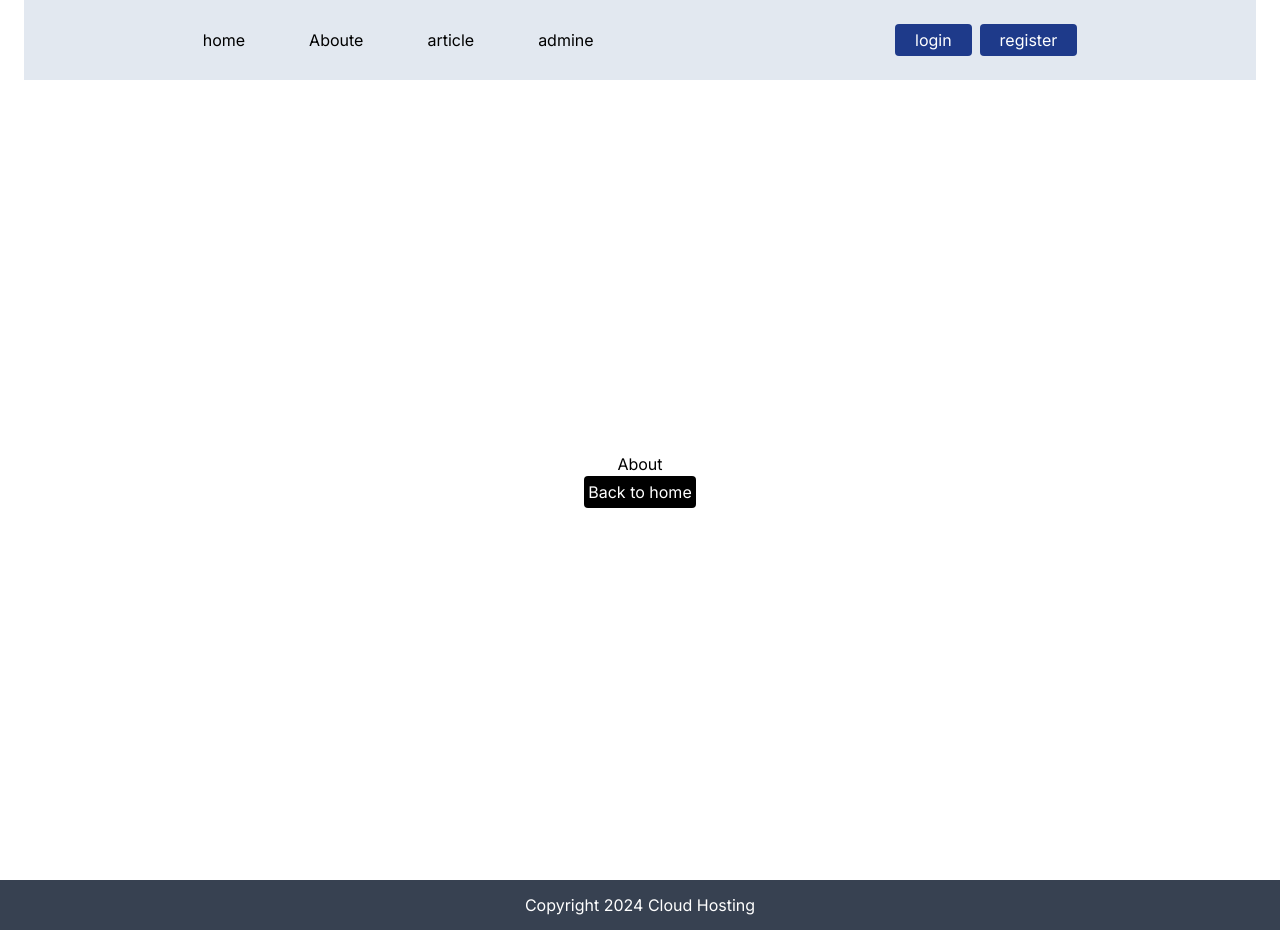
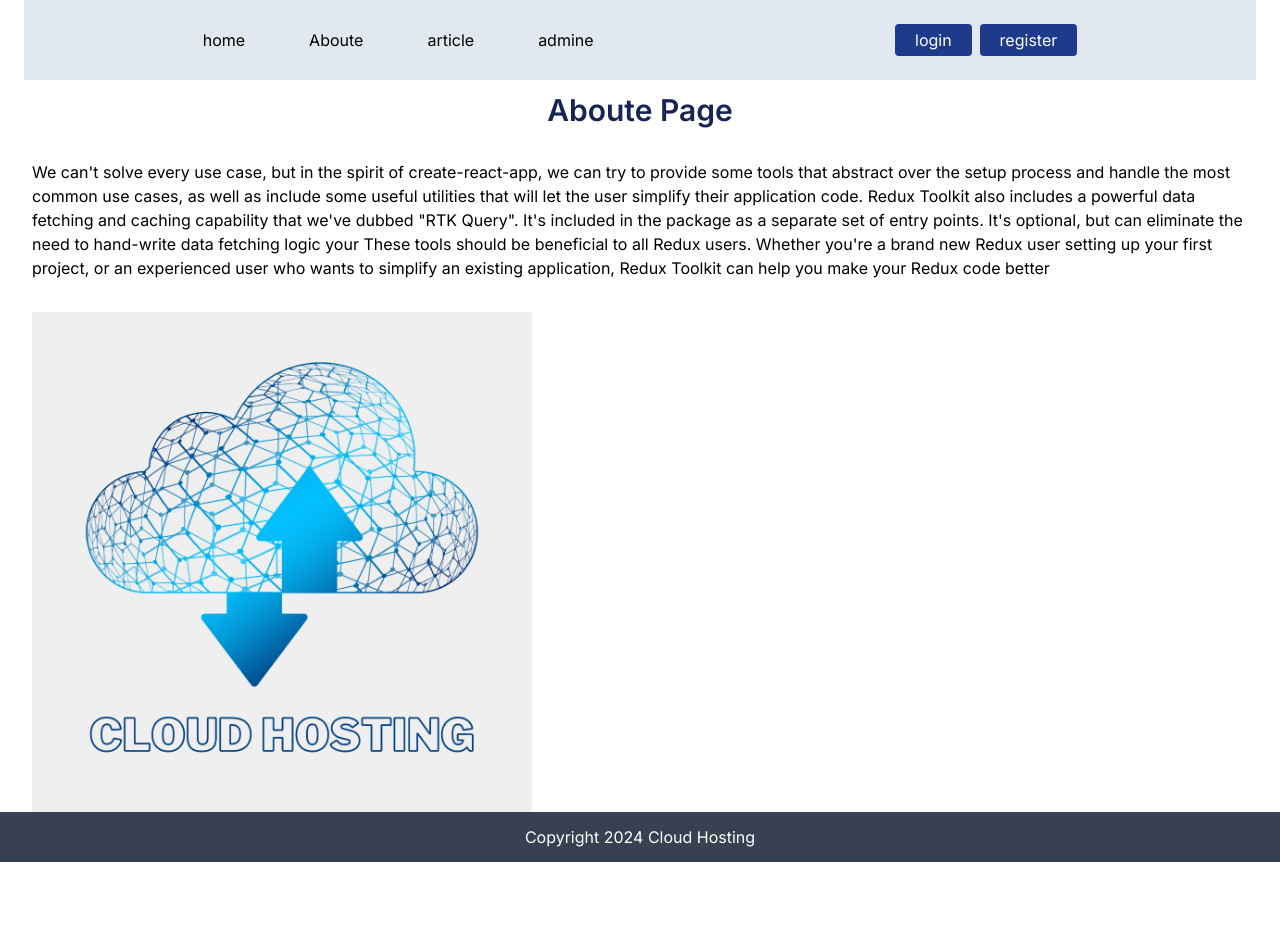
Before and after one commit to Malek133/NextJS-project-2, a Next.js app: page /about in a window 1280 px wide. After the commit the page ends 862 px from the top, so only its background shows below. Built offline with nearby package versions, Linux system fonts and the light colour scheme.

Commit message:
Image Component

```diff
--- a/src/app/about/page.tsx
+++ b/src/app/about/page.tsx
@@ -1,14 +1,38 @@
-import Link from 'next/link'
-import React from 'react'
 
+import Image from 'next/image'
+import CloudImage from '../../../public/cloud-hosting.png'
 const AboutPage = () => {
   return (
-    <div className='flex flex-col items-center justify-center h-screen'>
-      About
-      <button className='bg-black text-white rounded p-1'>
-      <Link href={'/'}>Back to home</Link>
-      </button>
-    </div>
+   <section className='fix-height m-auto container'>
+    <h1
+  className='text-center my-3 text-3xl font-semibold text-blue-950 '>
+      Aboute Page</h1>
+      <p className="py-4 my-4">
+      We can't solve every use case, but in the spirit
+      of create-react-app, we can try to provide some
+      tools that abstract over the setup process and
+      handle the most common use cases, as well as
+      include some useful utilities that will let
+      the user simplify their application code.
+    Redux Toolkit also includes a powerful data fetching
+    and caching capability that we've dubbed "RTK Query".
+    It's included in the package as a separate set of entry
+     points. It's optional, but can eliminate the need
+       to hand-write data fetching logic your
+     These tools should be beneficial to all Redux users.
+     Whether you're a brand new Redux user setting up your
+     first project, or an experienced user who wants
+      to simplify an existing application, Redux Toolkit
+      can help you make your Redux code better
+      </p>
+
+      <div>
+        <Image src={CloudImage}
+        height={500} width={500}
+        priority={true} alt='y' />
+      </div>
+
+   </section>
   )
 }
 
```
Also changed, not shown: public/cloud-hosting.png (added).
